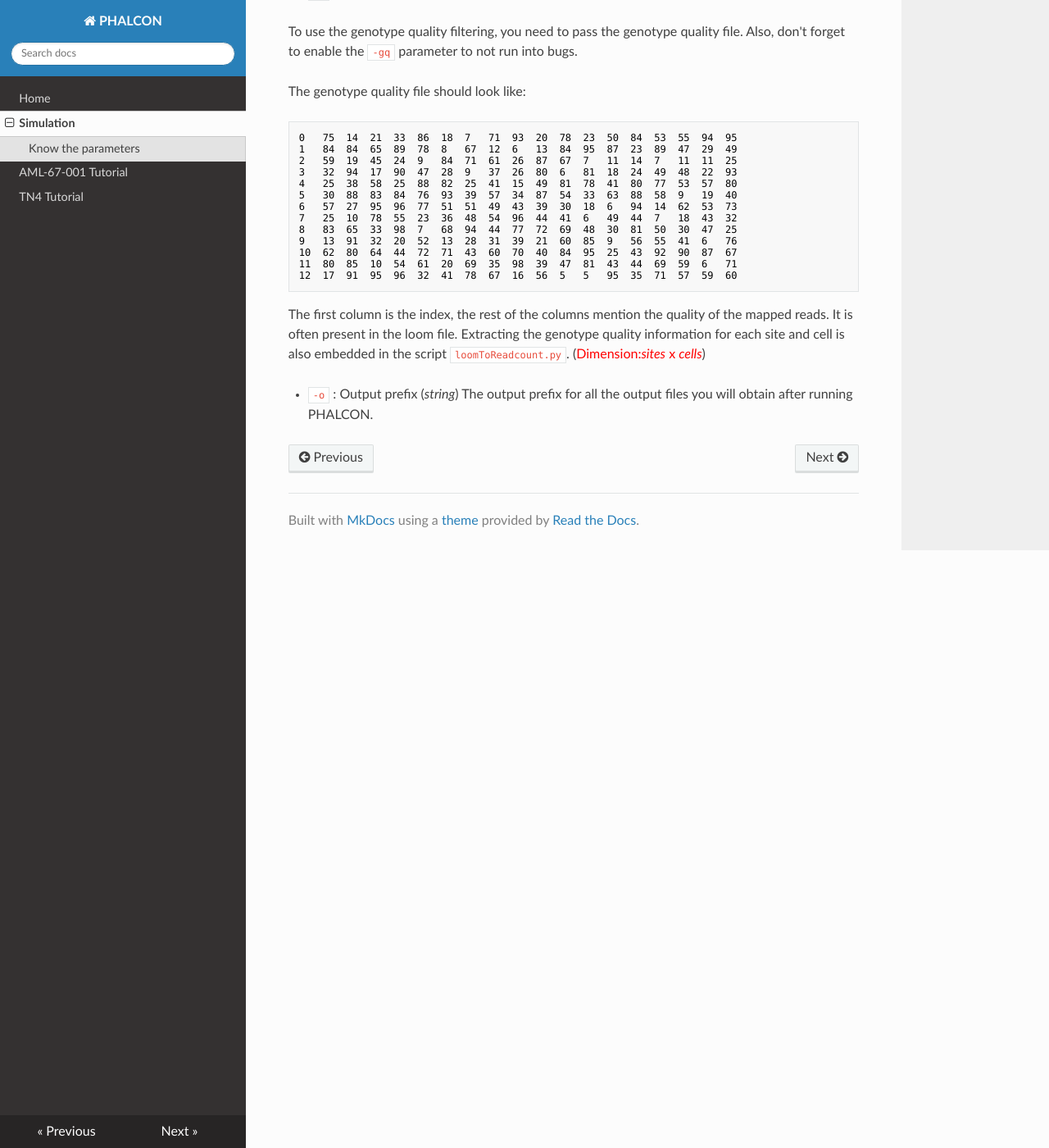
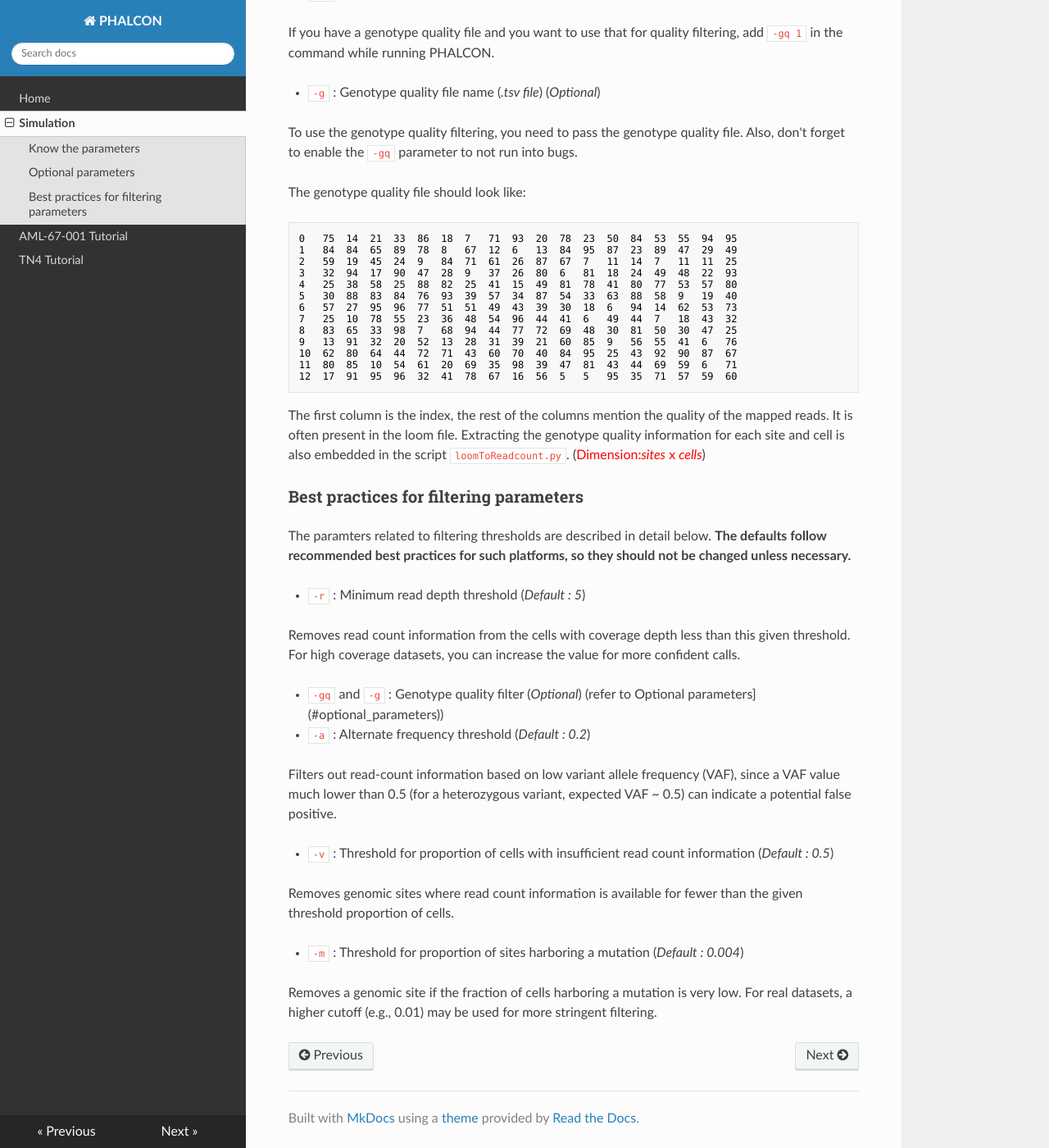
Before and after one commit to Zafar-Lab/PHALCON, an MkDocs documentation site: the page built from docs/simulation.md, in a window 1280 px wide and 1400 px high, scrolled down 956 px. Shown: the whole window at 82% size. Built offline with MkDocs 1.6.1, drawn with Linux system fonts in a browser that asks for light colours; nearby versions of some CDN libraries; some of the changed text lies outside the part shown.

Commit message:
update docs page

````diff
--- a/docs/simulation.md
+++ b/docs/simulation.md
@@ -27,6 +27,10 @@ Each row corresponds to a genomic site. The first four columns respectively corr
 
 ( **NOTE** : Output obtained by panel seqeuncing datasets is generally in the form of a loom file. Use ```loomToReadcount.py``` present in the ```supplementary``` folder to convert loom file to PHALCON-based format. To include indels, use ```loompyToReadcount_indels.py```)
 
+* `-o` : Output prefix (*string*)
+The output prefix for all the output files you will obtain after running PHALCON.
+
+### Optional parameters
 * ```-gq``` : Enable genotype quality filter (Default : 0) (*Optional*)
 
 If you have a genotype quality file and you want to use that for quality filtering, add ```-gq 1``` in the command while running PHALCON.
@@ -54,5 +58,24 @@ The genotype quality file should look like:
 
 The first column is the index, the rest of the columns mention the quality of the mapped reads. It is often present in the loom file. Extracting the genotype quality information for each site and cell is also embedded in the script ```loomToReadcount.py```. (<font color="red">Dimension:*sites* x *cells*</font>)
 
-* `-o` : Output prefix (*string*)
-The output prefix for all the output files you will obtain after running PHALCON.
+### Best practices for filtering parameters
+
+The paramters related to filtering thresholds are described in detail below. **The defaults follow recommended best practices for such platforms, so they should not be changed unless necessary.**
+
+* ```-r``` : Minimum read depth threshold (*Default : 5*)
+
+Removes read count information from the cells with coverage depth less than this given threshold. For high coverage datasets, you can increase the value for more confident calls.
+
+* ```-gq``` and ```-g``` : Genotype quality filter (*Optional*) (refer to Optional parameters](#optional_parameters))
+
+* ```-a``` : Alternate frequency threshold (*Default : 0.2*)
+
+Filters out read-count information based on low variant allele frequency (VAF), since a VAF value much lower than 0.5 (for a heterozygous variant, expected VAF ~ 0.5) can indicate a potential false positive.
+
+* ```-v``` : Threshold for proportion of cells with insufficient read count information (*Default : 0.5*)
+
+Removes genomic sites where read count information is available for fewer than the given threshold proportion of cells.
+
+* ```-m``` : Threshold for proportion of sites harboring a mutation (*Default : 0.004*)
+
+Removes a genomic site if the fraction of cells harboring a mutation is very low. For real datasets, a higher cutoff (e.g., 0.01) may be used for more stringent filtering.
````
